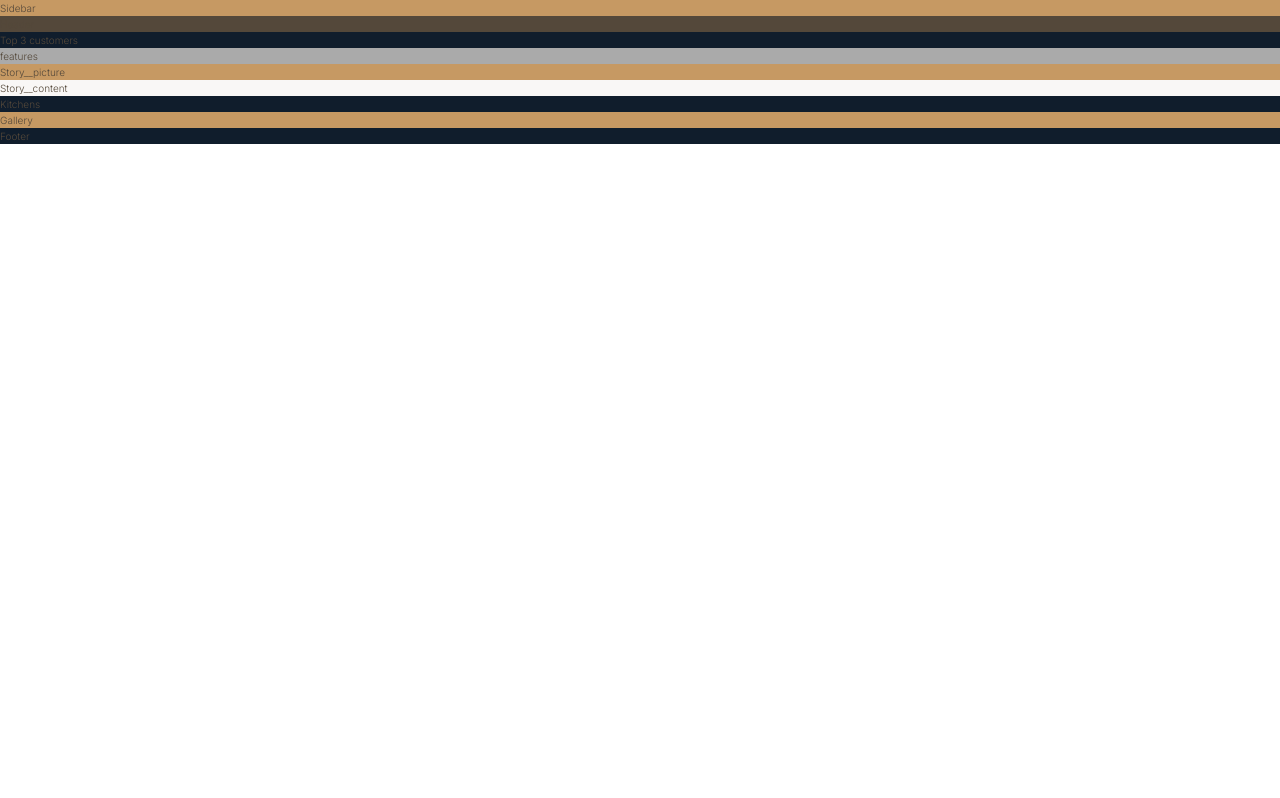
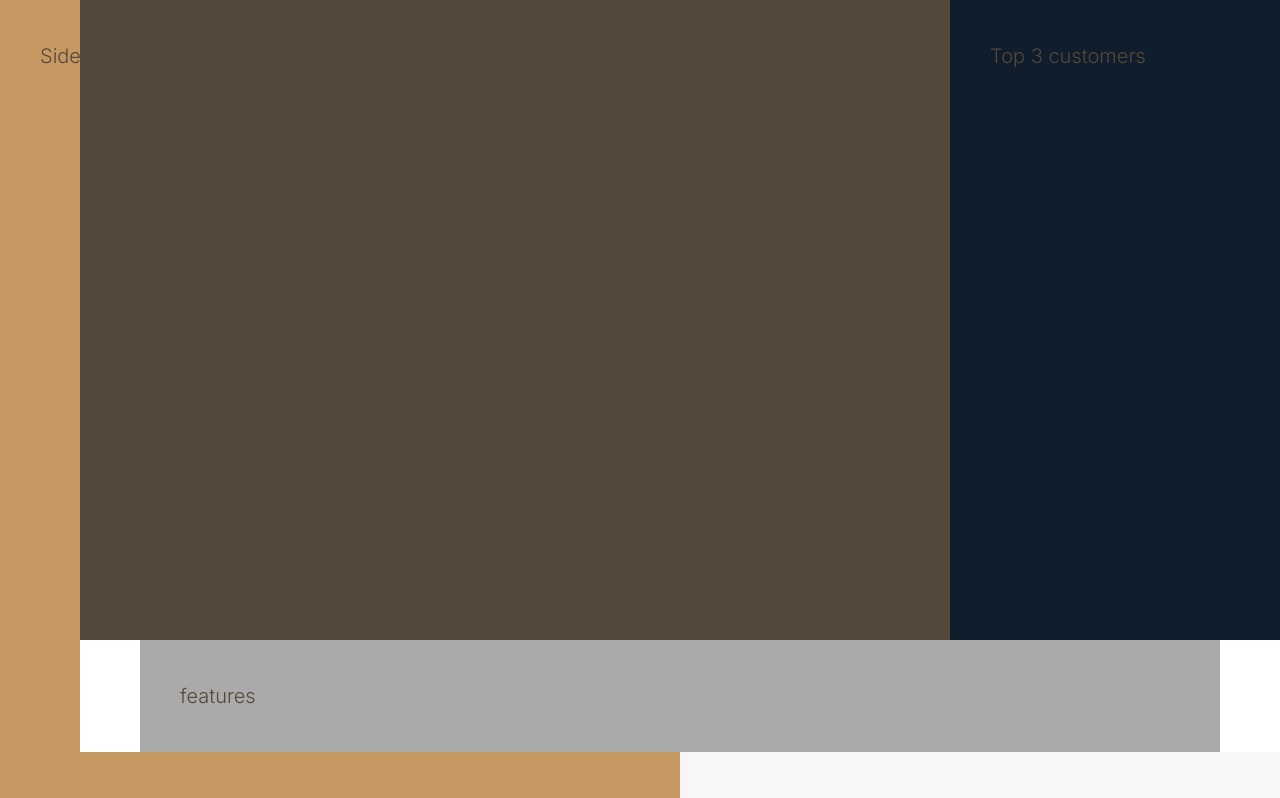
Before and after one commit to Abdu-alyousef/Furniture-design, a website: page index.html in a window 1280 px wide. Shown: the top 798 px of the page. Drawn offline with Linux system fonts and the light colour scheme.

Commit message:
Styled as Grid

```diff
--- a/sass/_base.scss
+++ b/sass/_base.scss
@@ -33,3 +33,15 @@ body {
     font-weight: 300;
     line-height: 1.6;
 }
+
+
+    .container {
+        display: grid;
+        grid-template-rows: 80vh min-content 40vw repeat(3, min-content);
+        grid-template-columns: [sidebar-start] 8rem [sidebar-end full-start] minmax(6rem, 1fr) [center-start] repeat(8, [col-start] minmax(min-content, 14rem) [col-end]) [center-end] minmax(6rem, 1fr) [full-end];
+
+        & > * {
+            padding: 4rem;
+            font-size: 2rem;
+          }
+    }
--- a/sass/_customers.scss
+++ b/sass/_customers.scss
@@ -1,3 +1,4 @@
 .customers {
     background-color: $color-secondary;
+    grid-column: col-start 7 / full-end;
 }
--- a/sass/_features.scss
+++ b/sass/_features.scss
@@ -1,3 +1,4 @@
 .features {
     background-color: $color-grey-light-2;
+    grid-column: center-start / center-end;
 }
--- a/sass/_footer.scss
+++ b/sass/_footer.scss
@@ -1,3 +1,4 @@
 .footer {
     background-color: $color-secondary;
+    grid-column: full-start / full-end;
 }
--- a/sass/_gallery.scss
+++ b/sass/_gallery.scss
@@ -1,3 +1,4 @@
 .gallery {
     background-color: $color-primary;
+    grid-column: full-start / full-end;
 }
--- a/sass/_header.scss
+++ b/sass/_header.scss
@@ -1,3 +1,4 @@
 .header {
     background-color: $color-grey-dark-1;
+    grid-column: full-start / col-end 6;
 }
--- a/sass/_kitchens.scss
+++ b/sass/_kitchens.scss
@@ -1,3 +1,4 @@
 .kitchens {
     background-color: $color-secondary;
+    grid-column: center-start / center-end;
 }
--- a/sass/_sidebar.scss
+++ b/sass/_sidebar.scss
@@ -1,3 +1,4 @@
 .sidebar {
     background-color: $color-primary;
+    grid-row: 1 / -1;
 }
--- a/sass/_story.scss
+++ b/sass/_story.scss
@@ -1,9 +1,11 @@
 .story {
     &__picture {
         background-color: $color-primary;
+        grid-column: full-start / col-end 4;
     }
 
     &__content {
         background-color: $color-grey-light-1;
+        grid-column: col-start 5 / full-end;
     }
 }
```
Also changed, not shown: css/style.css.
